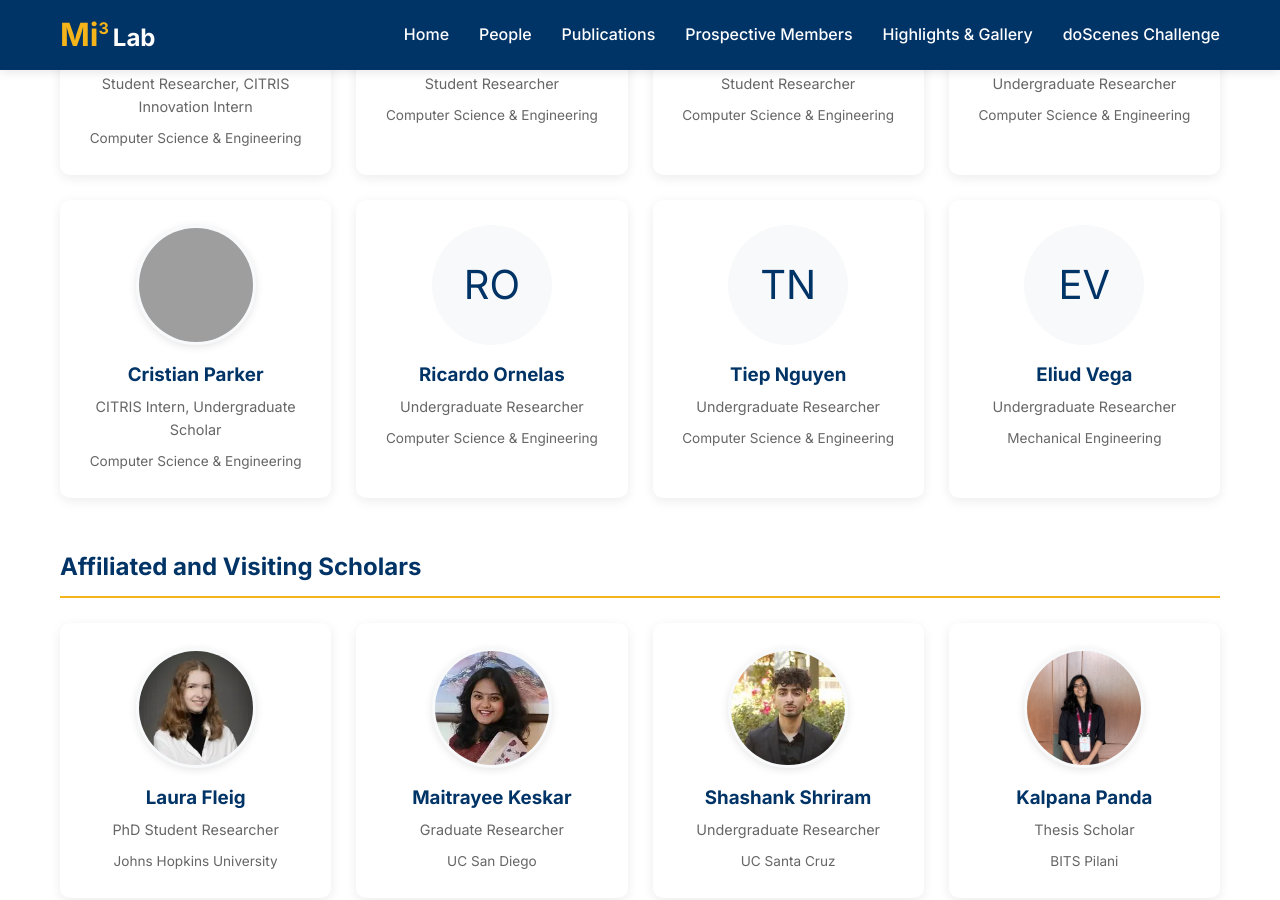
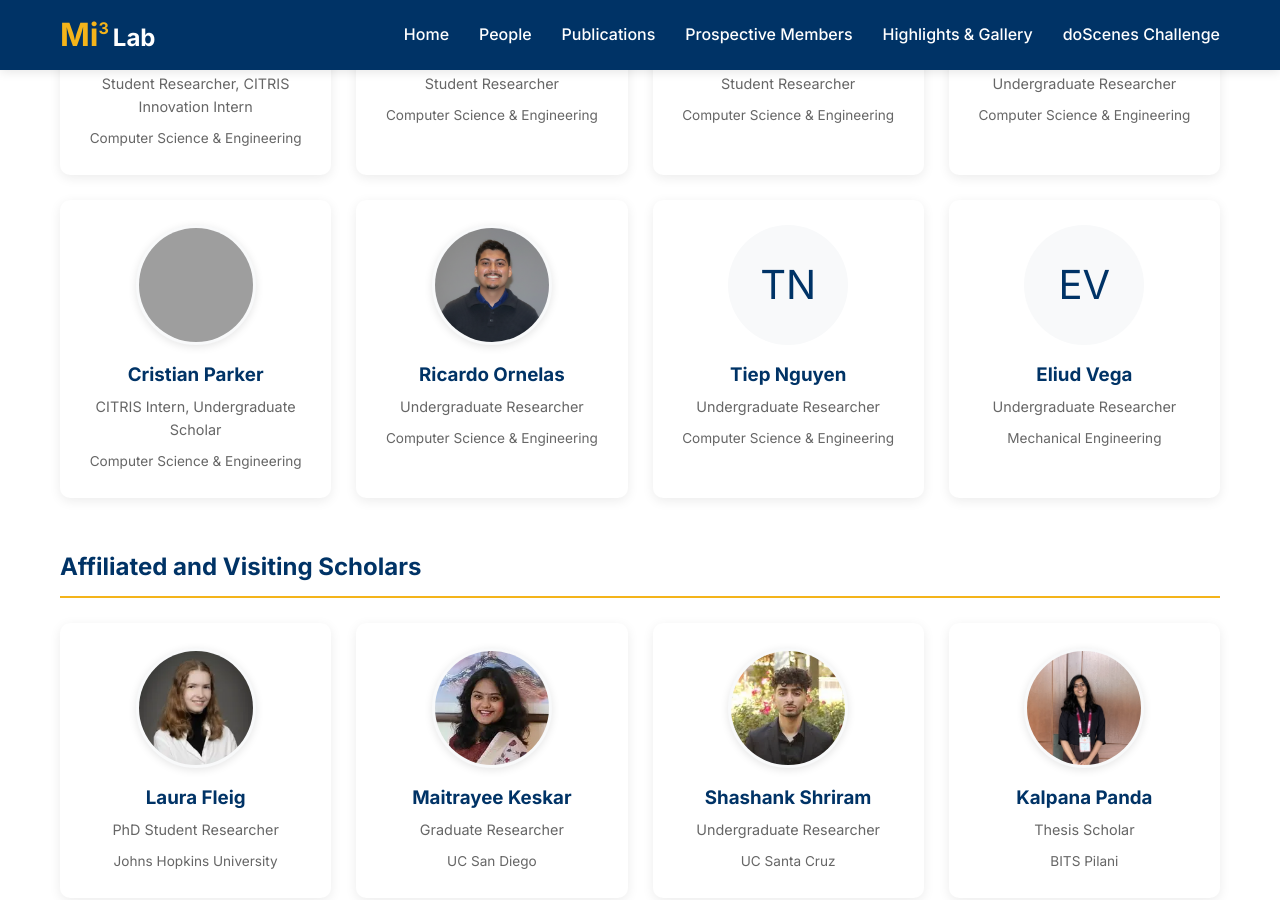
Before and after one commit to Mi3-Lab/mi3-lab.github.io, a Jekyll site: the page built from people.html, in a window 1280 px wide and 900 px high, scrolled down 1423 px. Built offline with Jekyll 4.4.1, drawn with Linux system fonts in a browser that asks for light colours; grey boxes are pictures that could not be loaded.

Commit message:
added ricardo photo

```diff
--- a/people.html
+++ b/people.html
@@ -96,7 +96,7 @@ title: People
       </div>
 
       <div class="person-card">
-        <div class="person-avatar">RO</div>
+        <img src="/assets/images/people/ricardo.png" alt="Ricardo Ornelas" class="person-avatar">
         <h3>Ricardo Ornelas</h3>
         <p class="role">Undergraduate Researcher</p>
         <p class="affiliation">Computer Science & Engineering</p>
```
Also changed, not shown: assets/images/people/ricardo.png (added).
